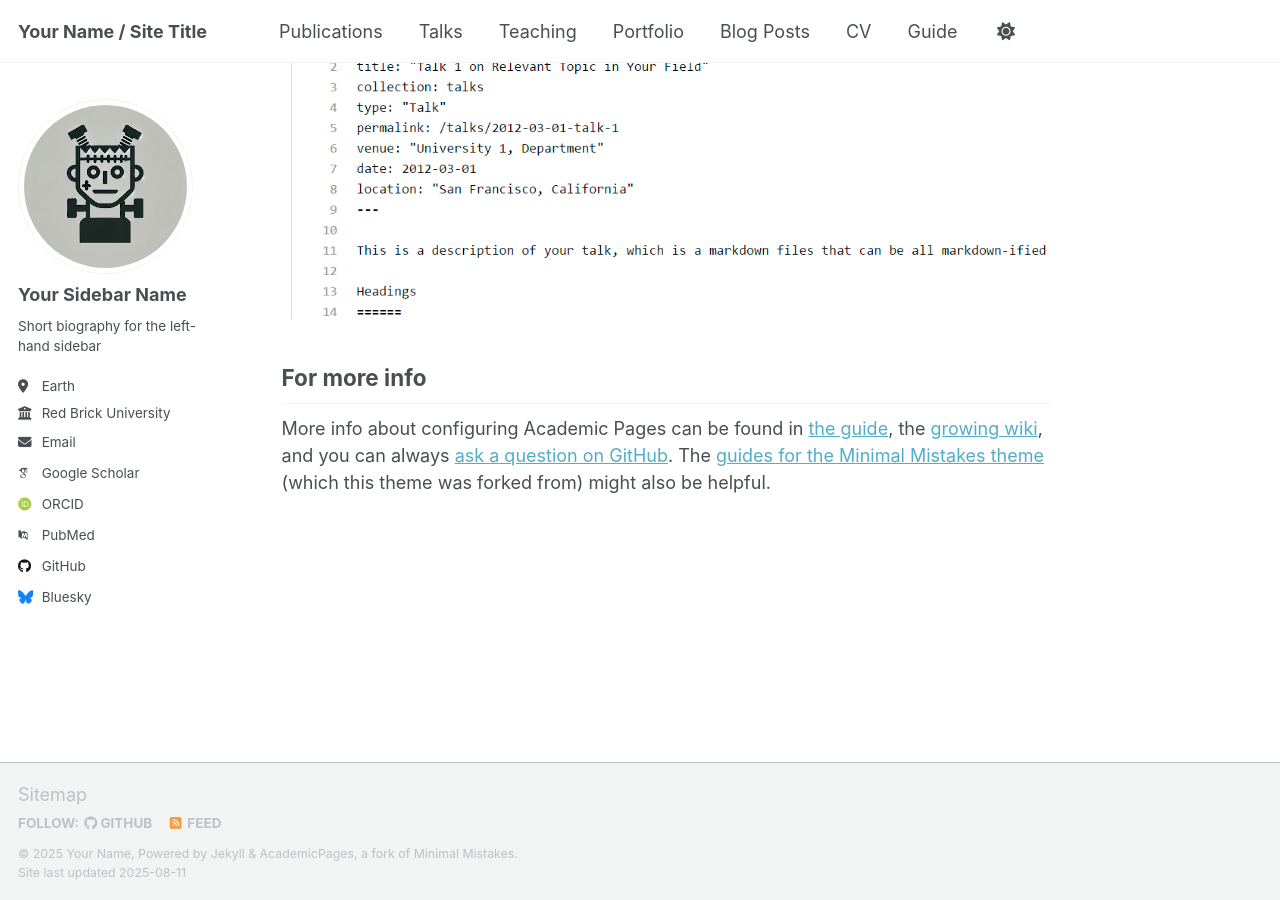
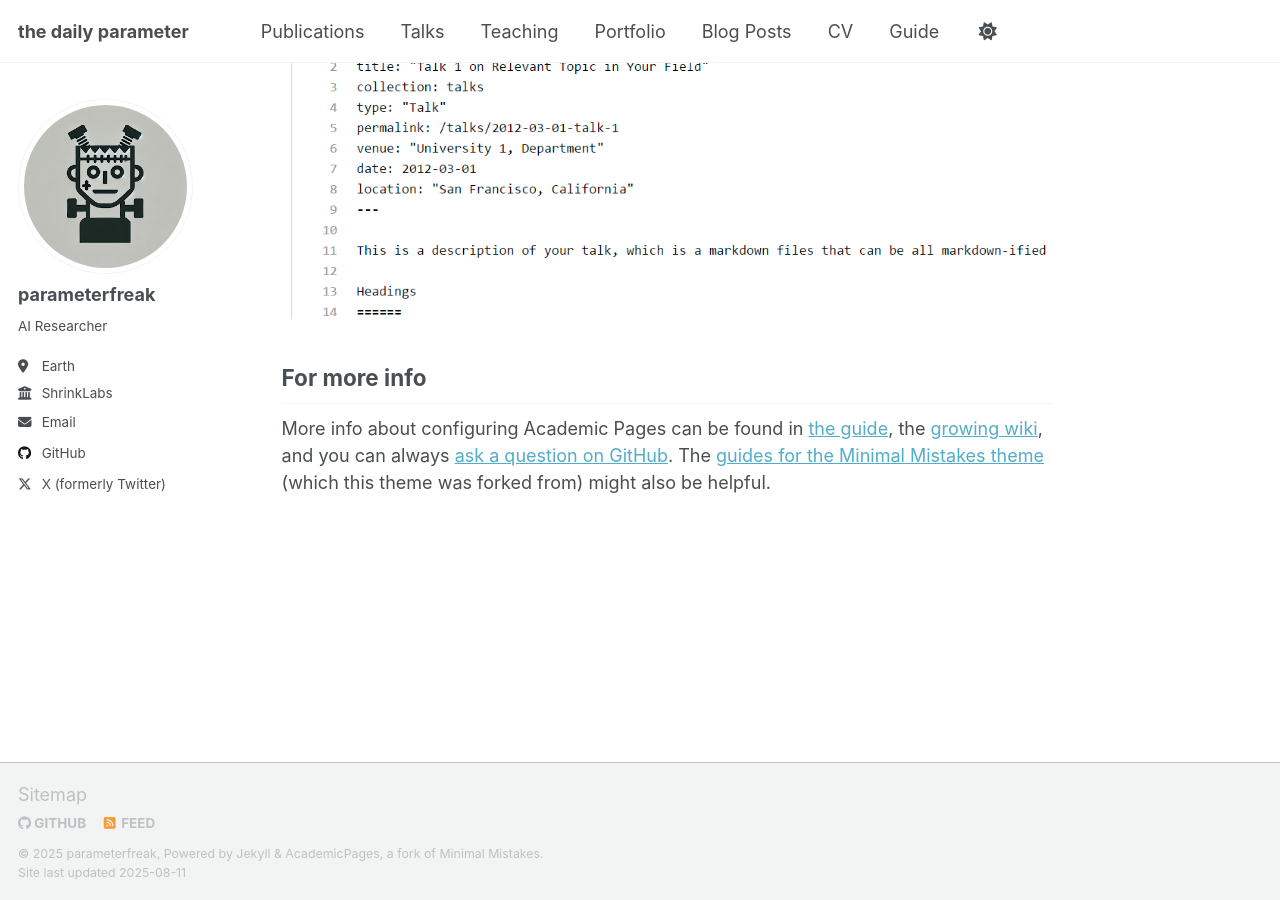
Before and after one commit to parameterfreak/parameterfreak.github.io, a Jekyll site: the page built from _pages/about.md, in a window 1280 px wide and 900 px high, scrolled down 2880 px. Built offline with Jekyll 4.4.1, drawn with Linux system fonts in a browser that asks for light colours; some web fonts are replaced; a script that is not in the unit is left out.

Commit message:
docs: update site configuration

```diff
--- a/_config.yml
+++ b/_config.yml
@@ -7,15 +7,15 @@
 # server process.
 
 # Basic Site Settings
-locale                   : "en-US"
+locale                   : "ko-KR"
 site_theme               : "default" # Currently available options are "default", "air"
-title                    : "Your Name / Site Title"
+title                    : "the daily parameter"
 title_separator          : "-"
-name                     : &name "Your Name"
-description              : &description "personal description"
-url                      : https://academicpages.github.io # the base hostname & protocol for your site e.g. "https://[your GitHub username].github.io" or if you already have some other page hosted on Github then use "https://[your GitHub username].github.io/[Your Repo Name]"
+name                     : &name "parameterfreak"
+description              : &description "Obsessively exploring AI, one parameter at a time"
+url                      : https://parameterfreak.github.io # the base hostname & protocol for your site e.g. "https://[your GitHub username].github.io" or if you already have some other page hosted on Github then use "https://[your GitHub username].github.io/[Your Repo Name]"
 baseurl                  : "" # the subpath of your site, e.g. "/blog"
-repository               : "academicpages/academicpages.github.io"
+repository               : "parameterfreak/parameterfreak.github.io"
 
 # Site Author - The following control what appear as part of the author content on the side bar.
 #               If a field is blank the icon and link will not appear, otherwise it will be shown.
@@ -23,23 +23,23 @@
 author:
   # Biographic information
   avatar           : "profile.png"
-  name             : "Your Sidebar Name"
+  name             : "parameterfreak"
   pronouns         : # example: "she/her"
-  bio              : "Short biography for the left-hand sidebar"
+  bio              : "AI Researcher"
   location         : "Earth"
-  employer         : "Red Brick University"
+  employer         : "ShrinkLabs"
   uri              : # URL
-  email            : "none@example.org"
+  email            : "parameterfreak@gmail.com"
 
   # Academic websites
   academia         : # URL
   arxiv            : # URL - Update with the correct link to your profile
-  googlescholar    : "https://scholar.google.com/citations?user=PS_CX0AAAAAJ"
+  googlescholar    : #"https://scholar.google.com/citations?user=PS_CX0AAAAAJ"
   inspire-hep      : # URL
   impactstory      : # URL
-  orcid            : "http://orcid.org/yourorcidurl"
+  orcid            : #"http://orcid.org/yourorcidurl"
   semantic         : # URL
-  pubmed           : "https://www.ncbi.nlm.nih.gov/pubmed/?term=john+snow"
+  pubmed           : #"https://www.ncbi.nlm.nih.gov/pubmed/?term=john+snow"
   researchgate     : # URL
   scopus           : # URL
 
@@ -47,13 +47,13 @@
   bitbucket        : # Username - Update with your username on the site
   codepen          : # Username
   dribbble         : # Username
-  github           : "academicpages"
+  github           : "parameterfreak"
   kaggle           : # Username
   stackoverflow    : # User number or user number and name (i.e., use "1" or "1/jeff-atwood")
 
   # Social media
   artstation       : # Username
-  bluesky          : "bsky.app" # Replace this with you Bluesky username
+  bluesky          : #"bsky.app" # Replace this with you Bluesky username
   facebook         : # Username
   flickr           : # Username
   foursquare       : # Username
@@ -70,7 +70,7 @@
   steam            : # Username
   telegram         : # URL
   tumblr           : # Username
-  twitter          : # Username for X / Twitter
+  twitter          : parameterfreak
   vine             : # Username
   weibo            : # Username
   wikipedia        : # Username
```
